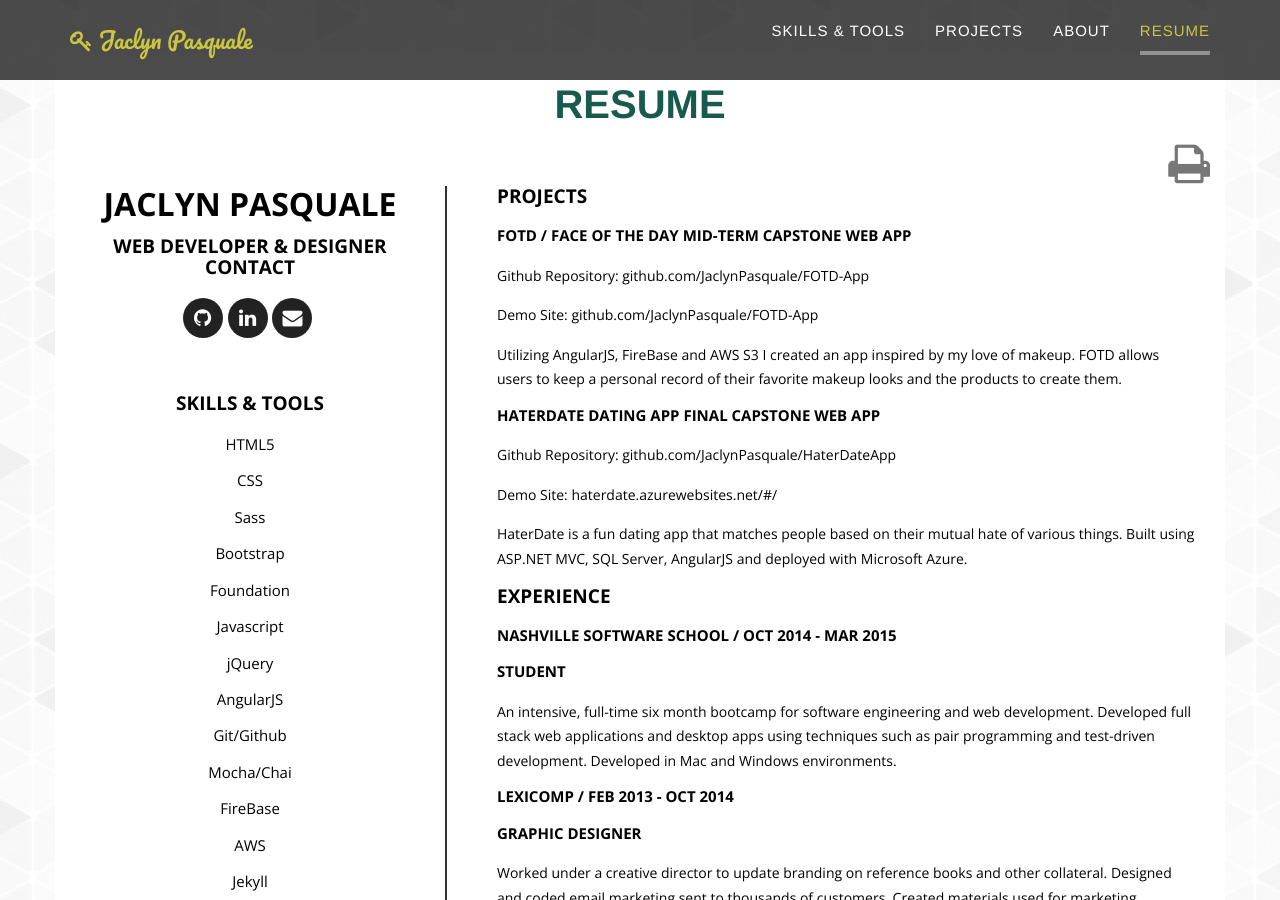
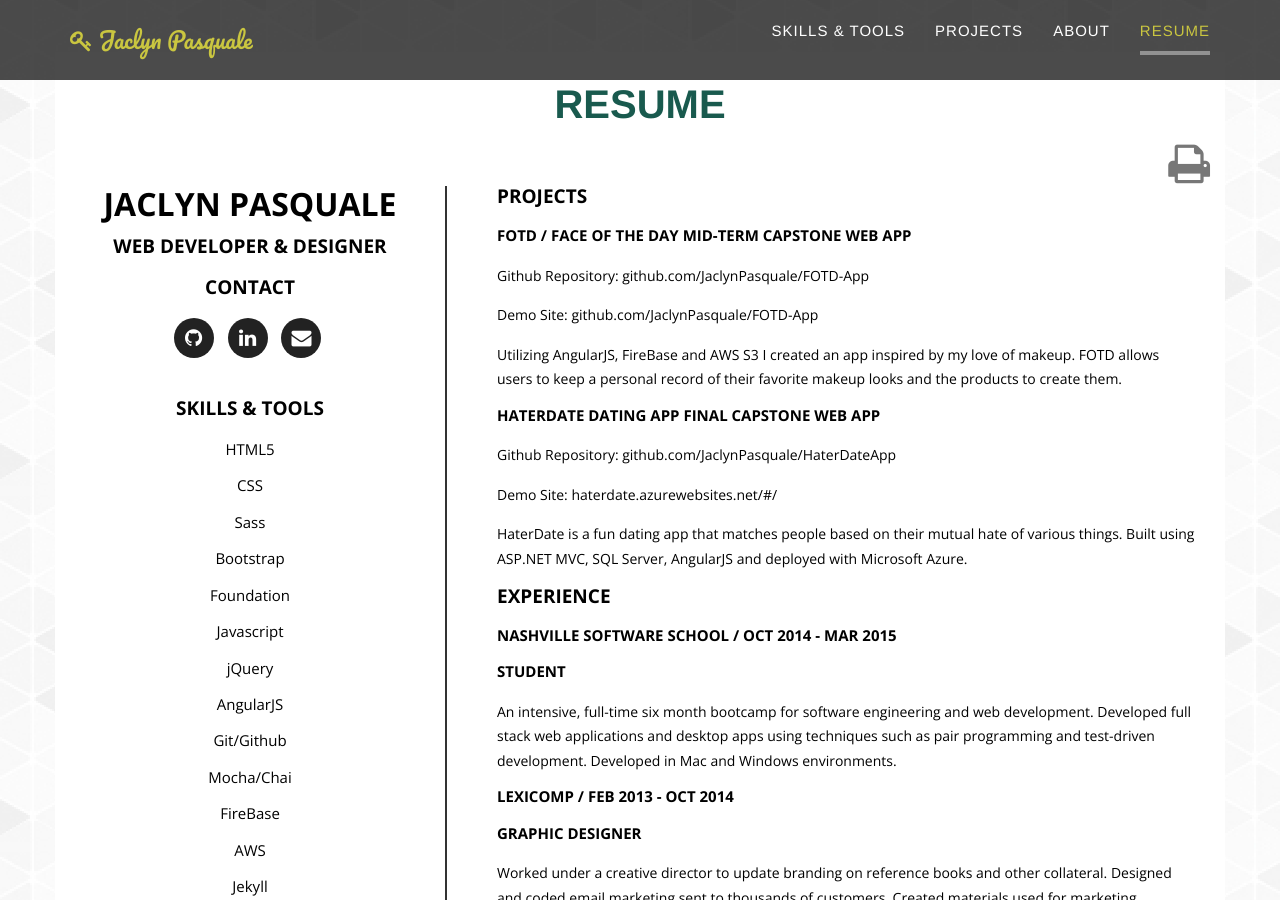
Before and after one commit to JaclynPasquale/jaclynpasquale.github.io, a Jekyll site: the page built from index.html, in a window 1280 px wide and 900 px high, scrolled down 2387 px. Built offline with Jekyll 4.4.1, drawn with Linux system fonts in a browser that asks for light colours; some web fonts are replaced.

Commit message:
fixed resume spacing

```diff
--- a/_includes/resume.html
+++ b/_includes/resume.html
@@ -11,8 +11,8 @@
     <div class="row about-white">
 
       <div class="col-lg-4">
-        <h2 class="resume text-center">Jaclyn Pasquale</h2>
-        <h4 class="resume text-center">WEB DEVELOPER &amp; DESIGNER</h>
+        <h2 class="resume title text-center">Jaclyn Pasquale</h2>
+        <h4 class="resume title text-center">WEB DEVELOPER &amp; DESIGNER</h4>
 
           <div class="contact row" >
             <h4 class="resume text-center">CONTACT</h4>
```
